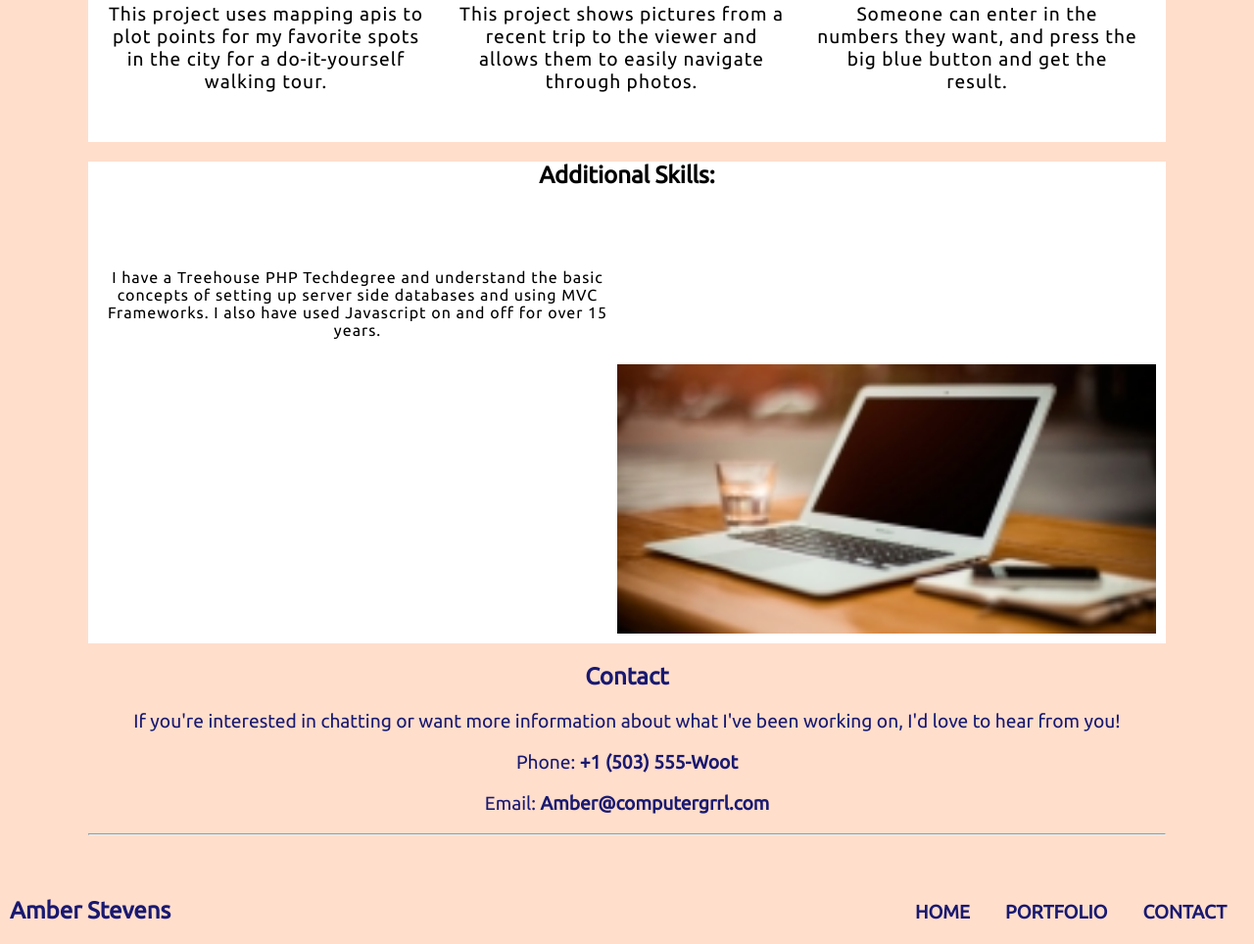
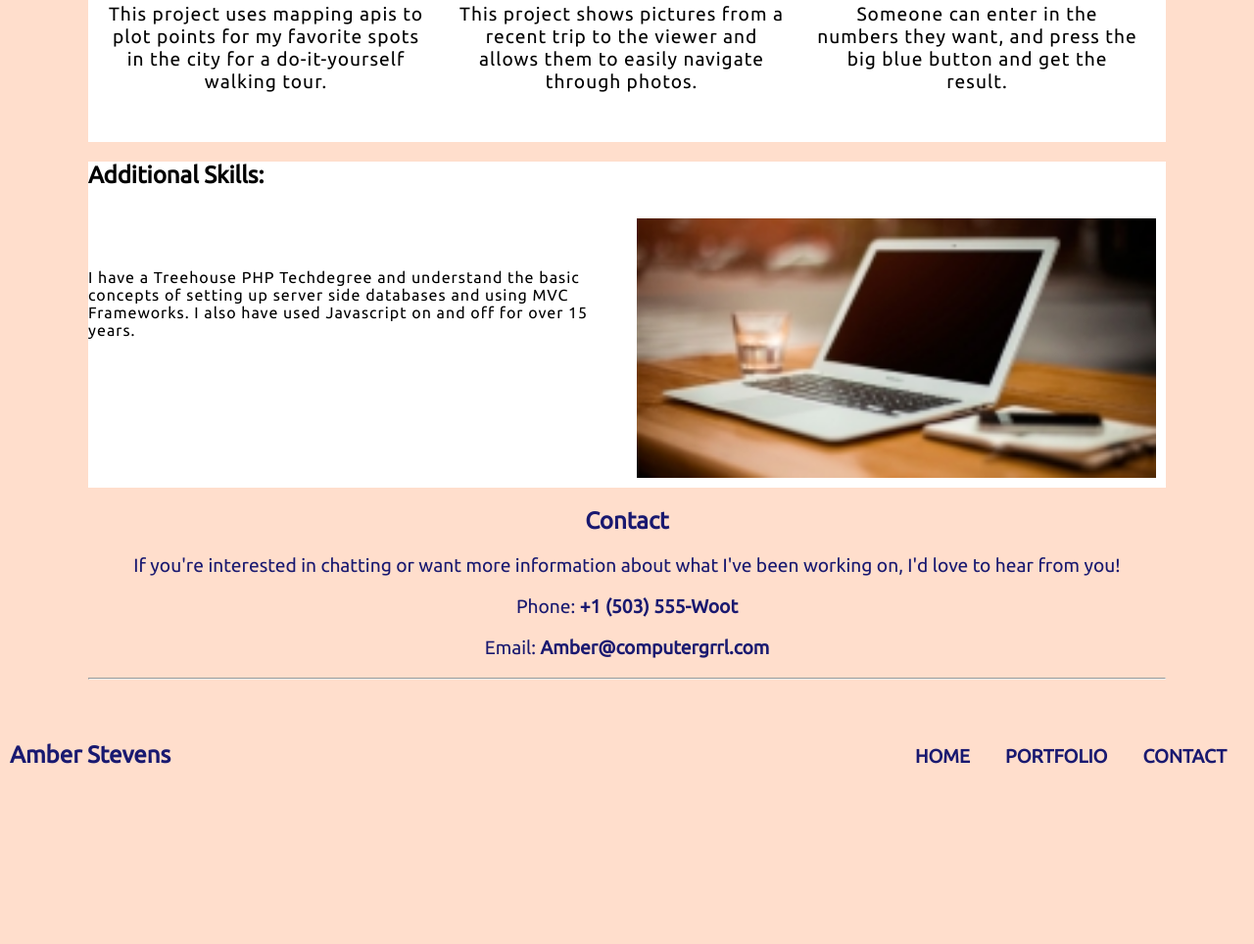
Before and after one commit to computergrrl/FEWD-Mobile-First-Responsive-Layout, a plain HTML site: page index.html in a window 1280 px wide. Shown: the part 1184-2148 px from the top of the page at 98% size. After the commit the page ends 1989 px from the top, so only its background shows below. Drawn offline with Linux system fonts and the light colour scheme.

Commit message:
changed .skills img margin to padding
Fixed problem where the image was floating above the pic rather than right next to it.

```diff
--- a/css/style.css
+++ b/css/style.css
@@ -111,7 +111,6 @@ img {
 
 .skills {
     background: #fff;
-    text-align: center;
     max-width: 1100px;
     margin: auto;
 
@@ -120,12 +119,13 @@ img {
 .skills img {
     float: right;
     max-width: 100%;
-    margin: 10px;
+    padding: 10px;
 
 }
 
 .skills p {
     float: left;
+    text-align: left;
     letter-spacing: 1px;
     padding-top: 45px;
 }
```
